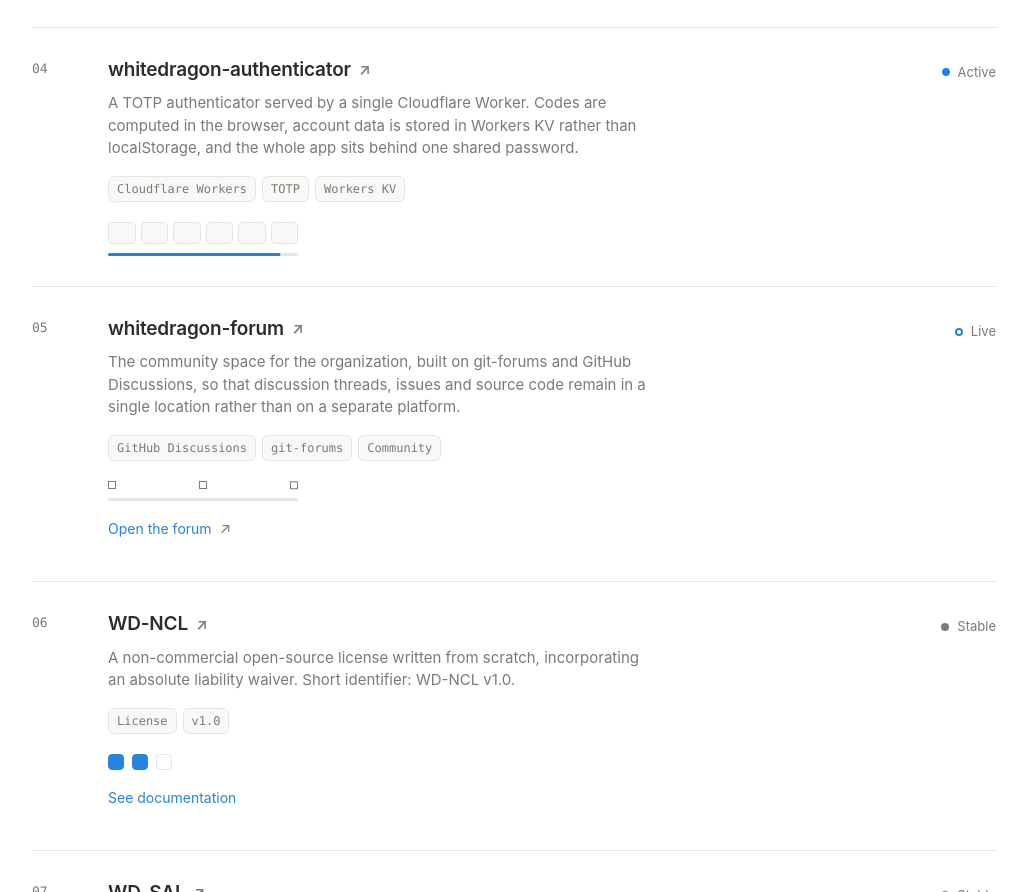
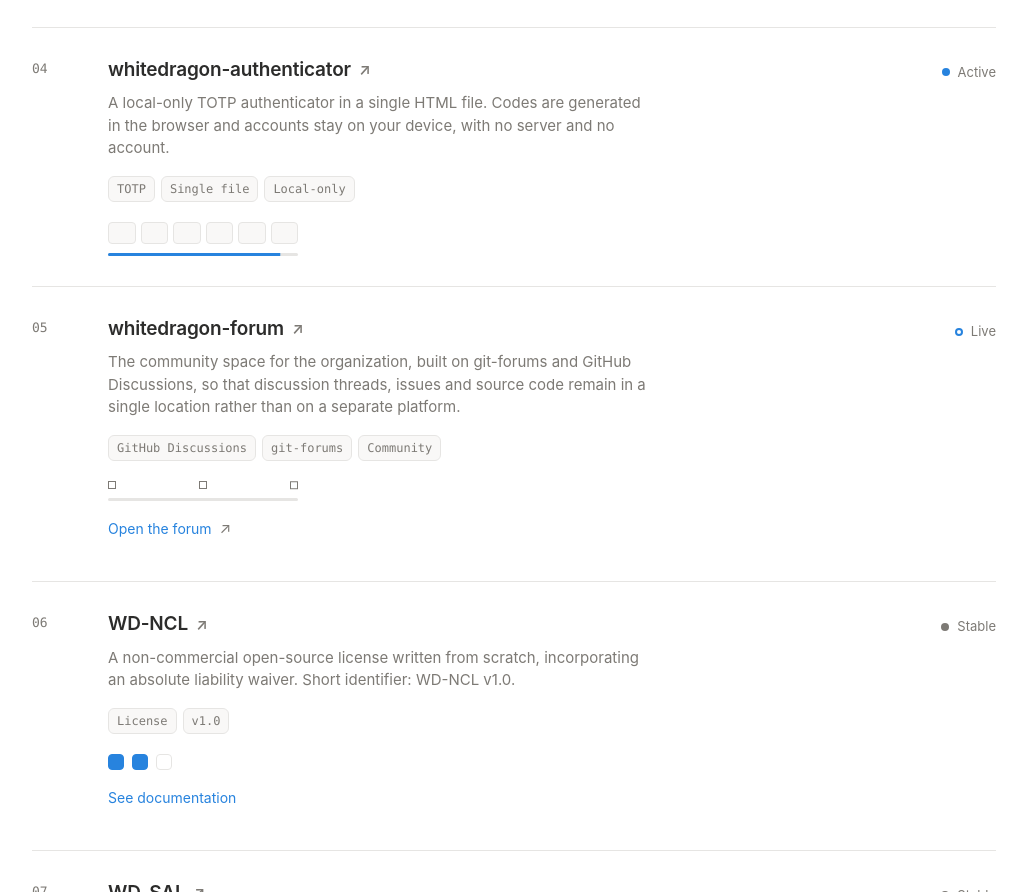
Before and after one commit to whitedragon-dev/website, a plain HTML site: page public/index.html in a window 1280 px wide. Shown: the part 1734-2626 px from the top of the page, without its empty margins (126-1153 px from the left). Drawn offline with Linux system fonts and the light colour scheme.

Commit message:
Update index.html

```diff
--- a/public/index.html
+++ b/public/index.html
@@ -574,8 +574,8 @@
           <div class="p-num" aria-hidden="true">04</div>
           <div class="p-body">
             <h3 class="p-title"><a href="https://github.com/whitedragon-software/whitedragon-authenticator">whitedragon-authenticator <span class="arw" aria-hidden="true">&#8599;</span></a></h3>
-            <p class="p-desc">A TOTP authenticator served by a single Cloudflare Worker. Codes are computed in the browser, account data is stored in Workers KV rather than localStorage, and the whole app sits behind one shared password.</p>
-            <ul class="tags"><li>Cloudflare Workers</li><li>TOTP</li><li>Workers KV</li></ul>
+            <p class="p-desc">A local-only TOTP authenticator in a single HTML file. Codes are generated in the browser and accounts stay on your device, with no server and no account.</p>
+            <ul class="tags"><li>TOTP</li><li>Single file</li><li>Local-only</li></ul>
             <div class="otp" aria-hidden="true">
               <div class="otp-code"><i></i><i></i><i></i><i></i><i></i><i></i></div>
               <div class="otp-bar"></div>
```
